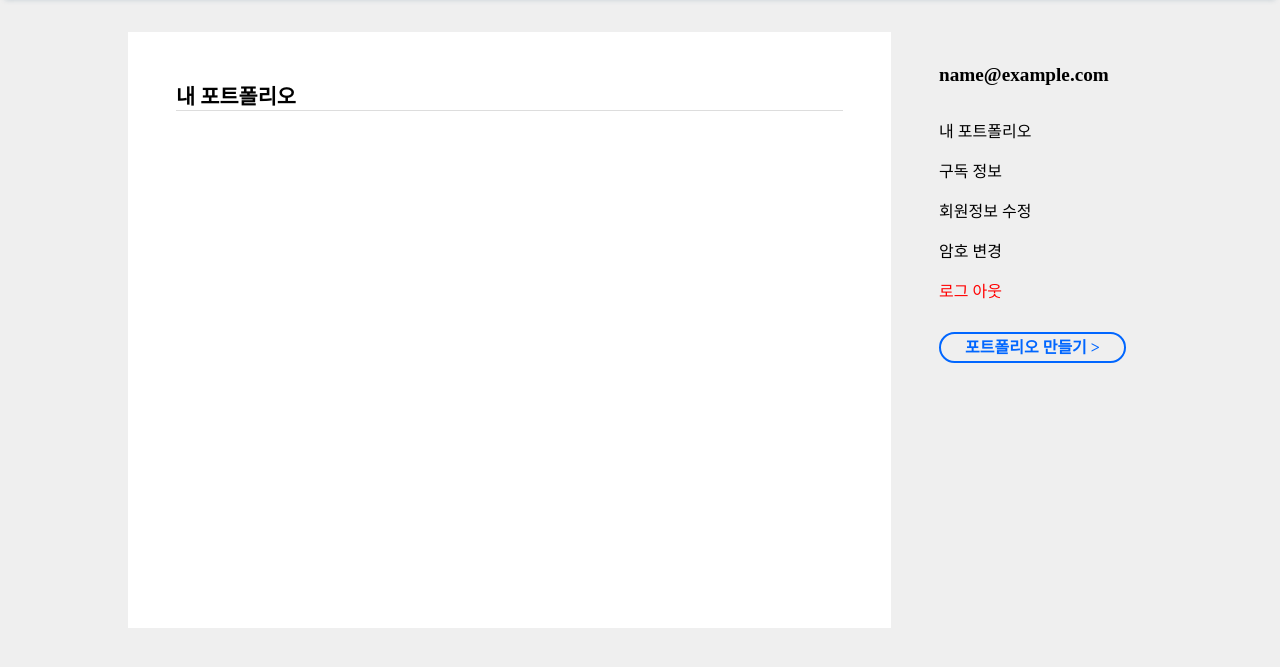
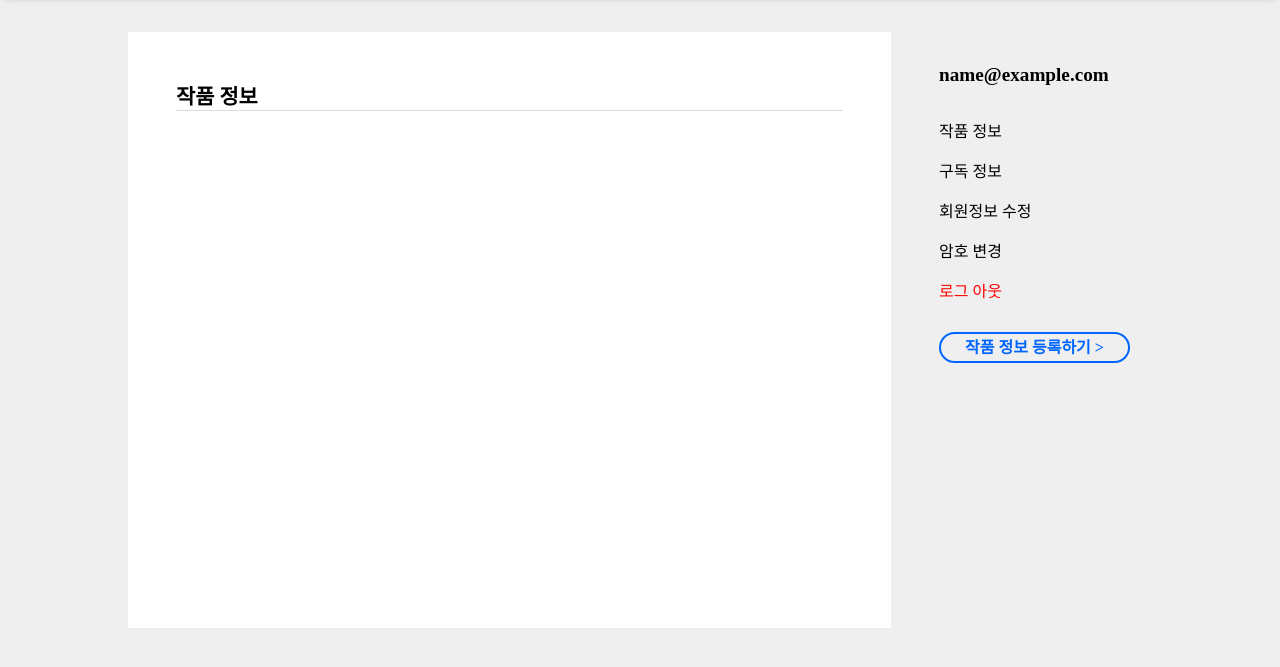
Before and after one commit to Dalnim-PJT/ForTheFolio, a Django app: page /accounts/profile/1/ in a window 1280 px wide. Shown: the part 74-741 px from the top of the page. Run offline with Django 4.2, Linux system fonts and the light colour scheme; the visitor is signed in with stand-in values (Sample User, id 1); data comes from the database, SQL or seed files in the repository; data that the repository does not hold is empty; parts of the project's set-up code (start-up, migrations or seed data) failed here and were passed over.

Commit message:
[UPDATE]accounts 디테일 수정

```diff
--- a/accounts/templates/accounts/mydata.html
+++ b/accounts/templates/accounts/mydata.html
@@ -10,7 +10,7 @@
 </head>
 <body>
     <article class="profile--section--wrap">
-        <h1 class="mydata--title">내 포트폴리오</h1>
+        <h1 class="mydata--title">작품 정보</h1>
         <div class="mydata--list">
             {% for md in mydata %}
               <div class="mydata--card">
--- a/accounts/templates/accounts/profile.html
+++ b/accounts/templates/accounts/profile.html
@@ -13,7 +13,7 @@
 <article class="profile--container">
   <section class="ajax--container">
     <article class="profile--section--wrap">
-      <h1 class="mydata--title">내 포트폴리오</h1>
+      <h1 class="mydata--title">작품 정보</h1>
       <div class="mydata--list">
           {% for md in mydata %}
             <div class="mydata--card">
@@ -41,7 +41,7 @@
     </div>
     <div class="profile--etc--wrap">
       <p>
-        <a href="{% url 'accounts:mydata' person.pk %}">내 포트폴리오</a>
+        <a href="{% url 'accounts:mydata' person.pk %}">작품 정보</a>
       </p>
       <p>
         <a href="{% url 'accounts:subscribe' %}">구독 정보</a>
@@ -57,7 +57,7 @@
       </p>
     </div>
     <div class="">
-      <a class="blue--button-border" href="{% url 'portfolios:m_create' %}">포트폴리오 만들기 ></a>
+      <a class="blue--button-border" href="{% url 'portfolios:m_create' %}">작품 정보 등록하기 ></a>
     </div>
   </section>
 </article>
--- a/accounts/templates/accounts/update.html
+++ b/accounts/templates/accounts/update.html
@@ -23,7 +23,7 @@
             </div>
             <div>
               <span>이미지</span>
-              <div>{{ form.image }}</div>
+              <div class="update--image--list">{{ form.image }}</div>
             </div>
             <div class="button--wrap--center ">
               <input class="blue--button--border update--button" type="submit" value="회원정보 수정">
--- a/accounts/views.py
+++ b/accounts/views.py
@@ -5,6 +5,9 @@ from django.http import JsonResponse
 from .models import User
 from .forms import CustomUserCreationForm, CustomUserChangeForm, CustomPasswordChangeForm, CustomAuthenticationForm
 from portfolios.models import Mydatas, Portfolios
+from payments.models import Subscription, Payment
+from payments.views import subscribe, kakaopay
+
 
 # Create your views here.
 
--- a/static/accounts/css/update.css
+++ b/static/accounts/css/update.css
@@ -14,6 +14,7 @@
   flex-direction: column;
   gap: 2rem;
 }
+
 .update--button {
   width: 200px;
 }
@@ -29,6 +30,7 @@ span {
 
 }
 .update--del {
+  text-decoration: underline;
 }
 .update--del:hover {
   color: red;
```
Also changed, not shown: accounts/templates/accounts/subscribe.html (+19 -1 lines).
